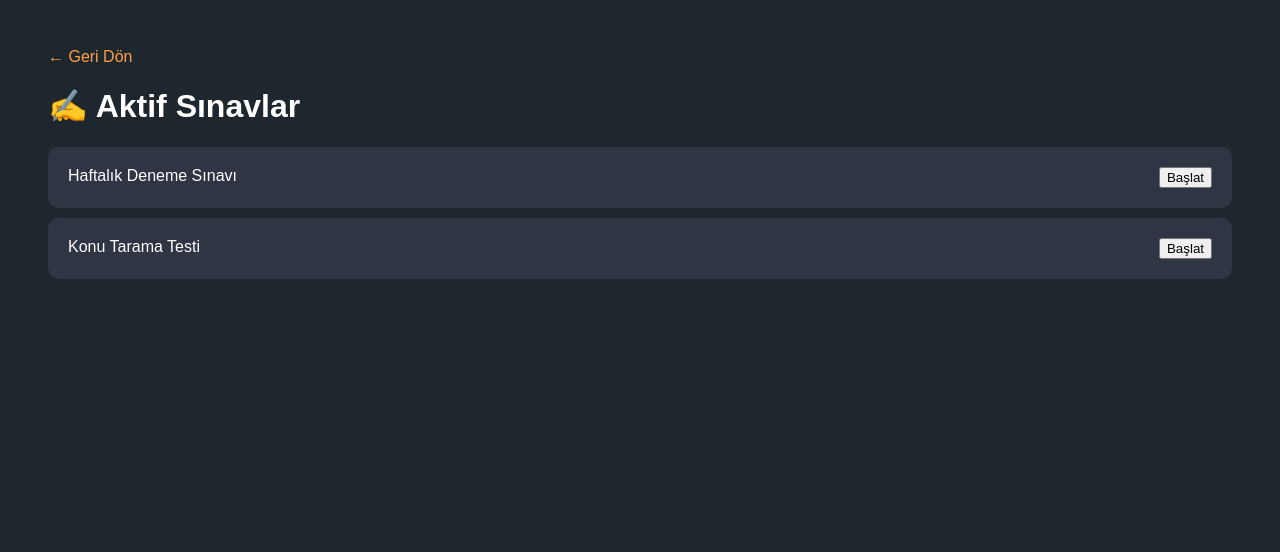
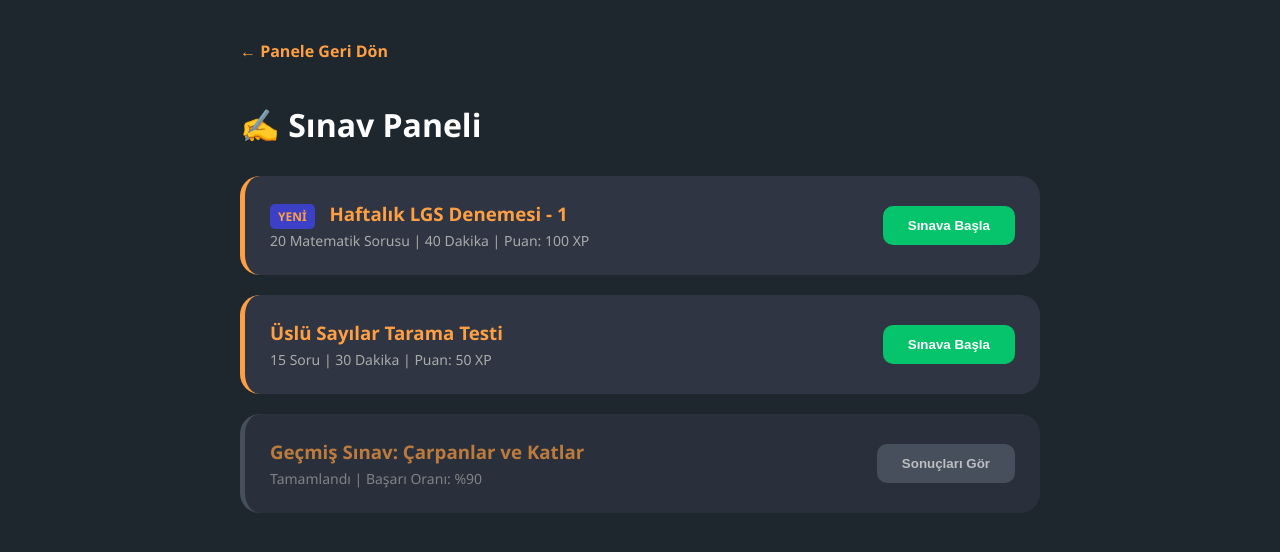
Before and after one commit to suprafox13-source/DersAtolyesi, a plain HTML site: page sınavpan.html in a window 1280 px wide. Drawn offline with Linux system fonts and the light colour scheme.

Commit message:
Update sınavpan.html

```diff
--- a/sınavpan.html
+++ b/sınavpan.html
@@ -2,17 +2,69 @@
 <html lang="tr">
 <head>
     <meta charset="UTF-8">
-    <title>Sınav Paneli</title>
+    <title>Matematik İzi | Sınav Paneli</title>
     <style>
-        body { background: #1e272e; color: white; font-family: sans-serif; padding: 40px; }
-        .exam { background: #2f3542; padding: 20px; border-radius: 10px; margin-bottom: 10px; display: flex; justify-content: space-between; }
-        .back { color: #ff9f43; cursor: pointer; margin-bottom: 20px; display: block; }
+        :root { --dark: #1e272e; --accent: #ff9f43; --card: #2f3542; --success: #05c46b; }
+        body { background: var(--dark); color: white; font-family: 'Segoe UI', sans-serif; padding: 40px; margin: 0; }
+        .back-btn { color: var(--accent); text-decoration: none; font-weight: bold; cursor: pointer; display: inline-block; margin-bottom: 20px; }
+        .exam-container { max-width: 800px; margin: 0 auto; }
+        .exam-card {
+            background: var(--card);
+            padding: 25px;
+            border-radius: 20px;
+            margin-bottom: 20px;
+            display: flex;
+            justify-content: space-between;
+            align-items: center;
+            border-left: 5px solid var(--accent);
+        }
+        .exam-info h3 { margin: 0 0 5px 0; color: var(--accent); }
+        .exam-info p { margin: 0; font-size: 14px; color: #aaa; }
+        .btn-start {
+            background: var(--success);
+            color: white;
+            border: none;
+            padding: 12px 25px;
+            border-radius: 10px;
+            font-weight: bold;
+            cursor: pointer;
+            transition: 0.3s;
+        }
+        .btn-start:hover { transform: scale(1.05); background: #049452; }
+        .badge { background: #3c40c6; padding: 4px 8px; border-radius: 5px; font-size: 12px; margin-right: 10px; }
     </style>
 </head>
 <body>
-    <a class="back" onclick="location.href='dashboard.html'">← Geri Dön</a>
-    <h1>✍️ Aktif Sınavlar</h1>
-    <div class="exam"><span>Haftalık Deneme Sınavı</span> <button onclick="alert('Sınav Başlıyor...')">Başlat</button></div>
-    <div class="exam"><span>Konu Tarama Testi</span> <button>Başlat</button></div>
+
+    <div class="exam-container">
+        <a class="back-btn" onclick="location.href='dashboard.html'">← Panele Geri Dön</a>
+
+        <h1 style="margin-bottom: 30px;">✍️ Sınav Paneli</h1>
+
+        <div class="exam-card">
+            <div class="exam-info">
+                <h3><span class="badge">YENİ</span> Haftalık LGS Denemesi - 1</h3>
+                <p>20 Matematik Sorusu | 40 Dakika | Puan: 100 XP</p>
+            </div>
+            <button class="btn-start" onclick="alert('Sınav Başlatılıyor... Başarılar!')">Sınava Başla</button>
+        </div>
+
+        <div class="exam-card">
+            <div class="exam-info">
+                <h3>Üslü Sayılar Tarama Testi</h3>
+                <p>15 Soru | 30 Dakika | Puan: 50 XP</p>
+            </div>
+            <button class="btn-start" onclick="alert('Test Yükleniyor...')">Sınava Başla</button>
+        </div>
+
+        <div class="exam-card" style="opacity: 0.7; border-left-color: #57606f;">
+            <div class="exam-info">
+                <h3>Geçmiş Sınav: Çarpanlar ve Katlar</h3>
+                <p>Tamamlandı | Başarı Oranı: %90</p>
+            </div>
+            <button class="btn-start" style="background: #57606f;">Sonuçları Gör</button>
+        </div>
+    </div>
+
 </body>
 </html>
```
